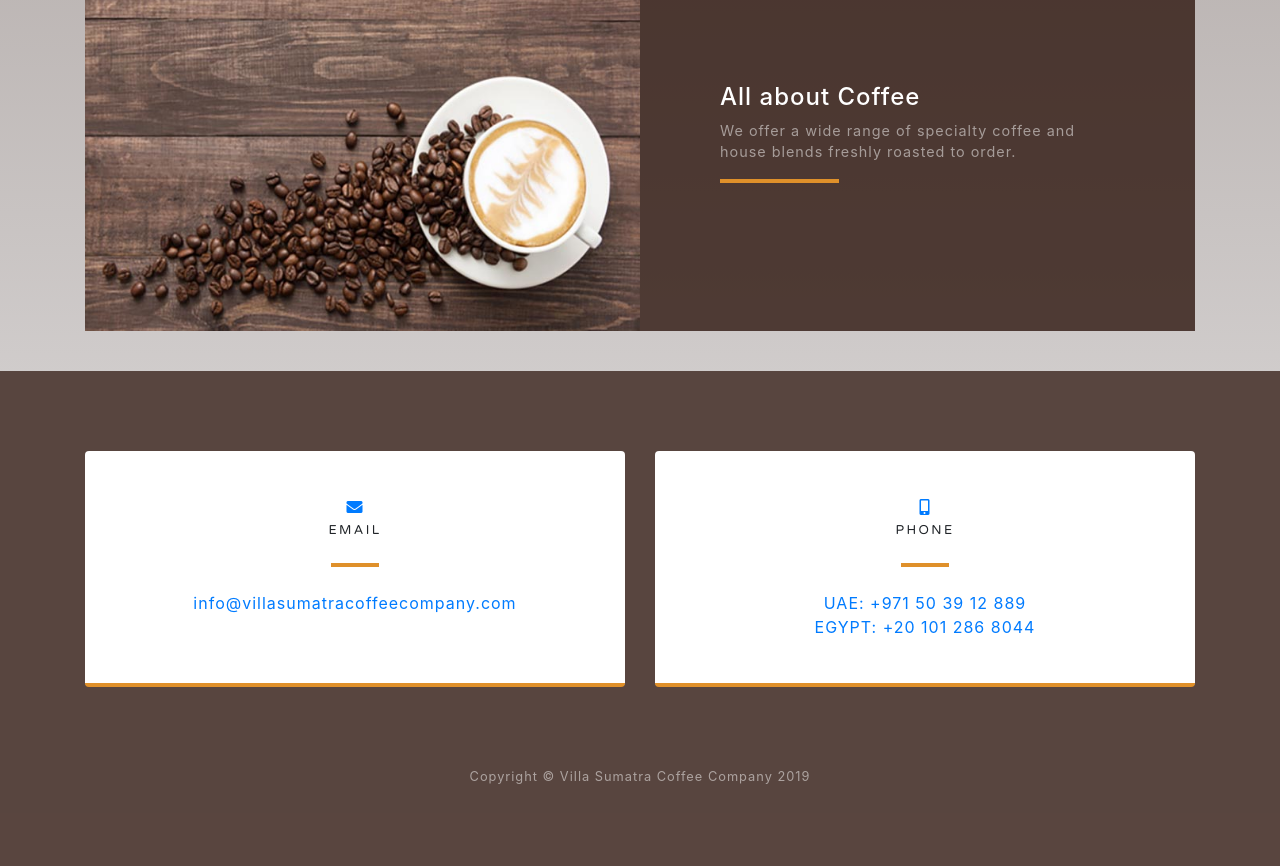
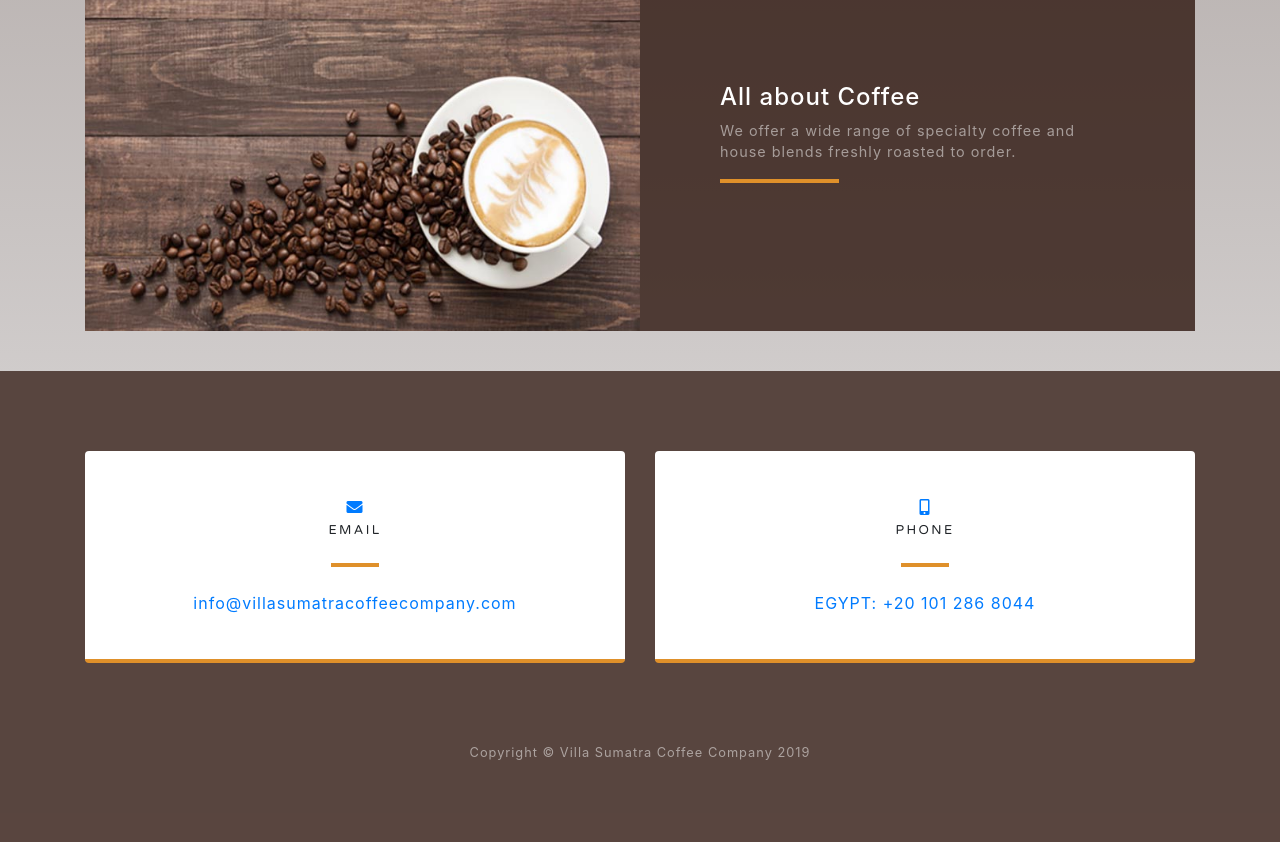
Before and after one commit to Parrot-One/vscco, a website with bundled scripts: page index.html in a window 1280 px wide. Shown: the part 2744-3610 px from the top of the page. After the commit the page ends 3586 px from the top, so only its background shows below. Built offline with nearby package versions, Linux system fonts and the light colour scheme; a web font is replaced by a local one.

Commit message:
remove uae bumber

```diff
--- a/index.html
+++ b/index.html
@@ -236,9 +236,6 @@
               <h4 class="text-uppercase m-0">Phone</h4>
               <hr class="my-4">
               <div class="medium text-black-50">
-                <a href="tel:+971503912889">UAE: +971 50 39 12 889</a>
-              </div>
-              <div class="medium text-black-50">
                 <a href="tel:+201012868044">EGYPT: +20 101 286 8044</a>
               </div>
               <!--
```
